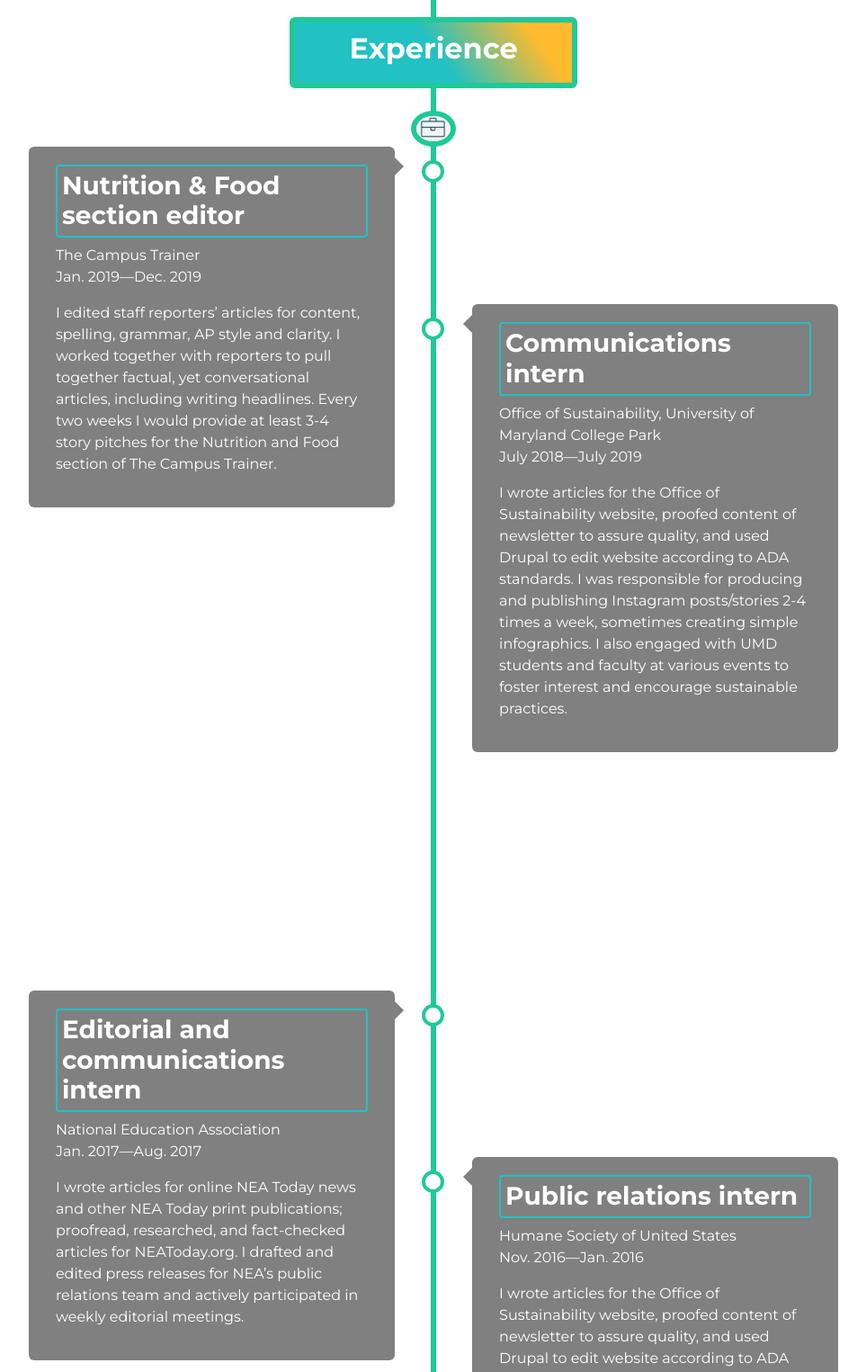
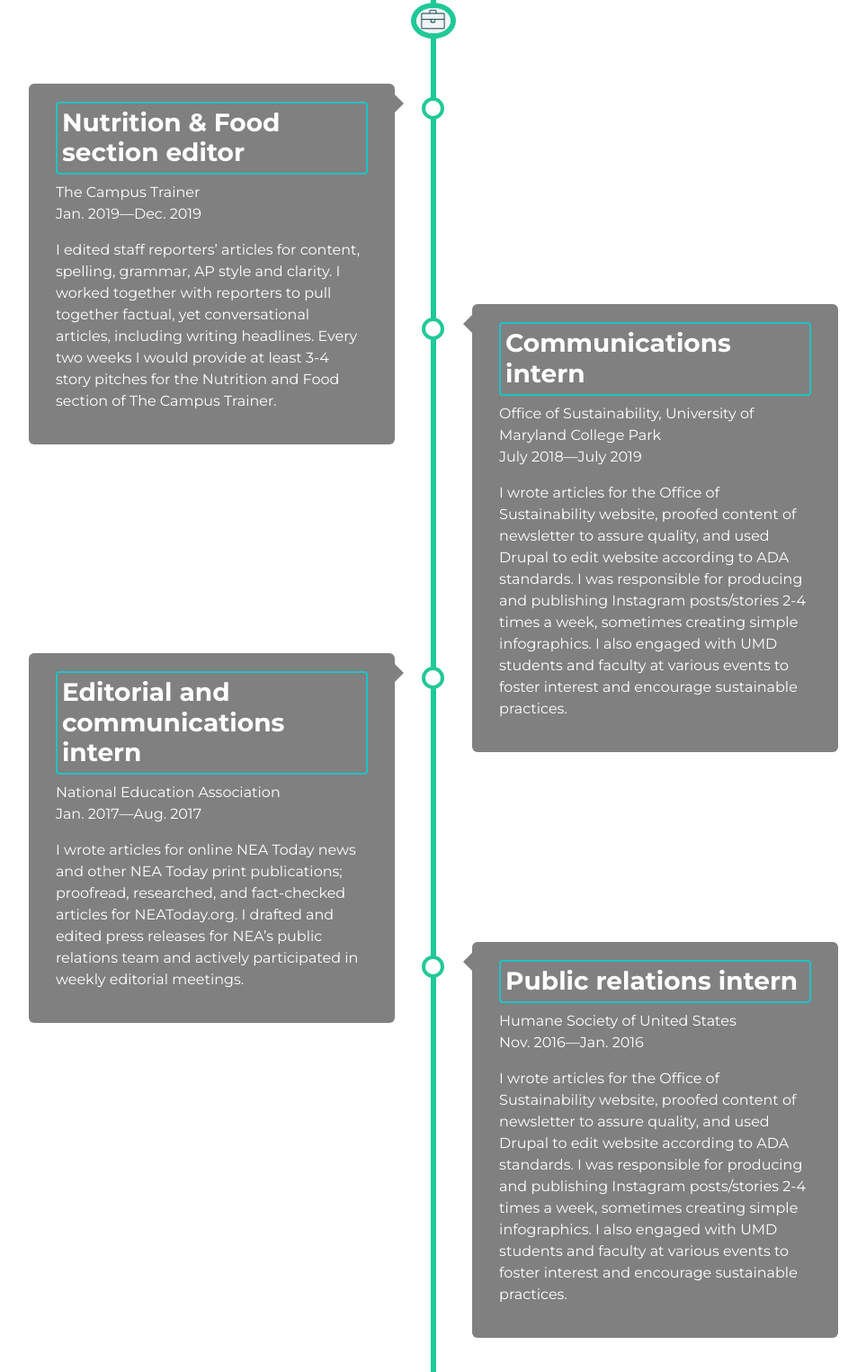
Before and after one commit to nschorchit/Nicolle-Schorchit-JOUR352, a plain HTML site: page resume/final-resume-index.html in a window 1280 px wide. Shown: the part 966-2491 px from the top of the page at 90% size, without its empty margins (158-1121 px from the left). Drawn offline with nearby package versions, Linux system fonts and the light colour scheme.

Commit message:
updated final-resume-index.html

```diff
--- a/resume/final-resume-index.html
+++ b/resume/final-resume-index.html
@@ -105,15 +105,15 @@
       </div>
     </div>
 
-    <div class="sectionheader">
+    <div class="sectionheader two">
       <h2><a id="experience">Experience</a></h2>
     </div>
 
 <!--imgs html-->
-  <img src="experience.png" alt="degree icon" class="icons">
+  <img src="experience.png" alt="degree icon" class="icons experiences">
 <!--imgs html-->
 
-      <div class="container left">
+      <div class="container left-two">
         <div class="content">
           <h3 style="border-color: #22c1c3;">Nutrition & Food section editor</h3>
             <ul class="list-unstyled">
@@ -134,7 +134,7 @@
         </div>
       </div>
 
-      <div class="container left">
+      <div class="container left-three">
         <div class="content">
           <h3 style="border-color: #22c1c3;">Editorial and communications intern</h3>
             <ul class="list-unstyled">
@@ -144,7 +144,7 @@
           <p>I wrote articles for online NEA Today news and other NEA Today print publications; proofread, researched, and fact-checked articles for NEAToday.org. I drafted and edited press releases for NEA’s public relations team and actively participated in weekly editorial meetings.</p>
         </div>
       </div>
-      <div class="container far right">
+      <div class="container right" style="top: -450px">
         <div class="content">
           <h3 style="border-color: #22c1c3;">Public relations intern</h3>
           <ul class="list-unstyled">
@@ -155,12 +155,12 @@
         </div>
       </div>
 
-    <div class="sectionheader" style=" top: -100px;">
+    <div class="sectionheader" style=" top: -375px;">
       <h2><a id="skills">Skills</a></h2>
     </div>
 
 <!--imgs html-->
-    <img src="skills.png" alt="degree icon" class="icons">
+    <img src="skills.png" alt="degree icon" class="icons skills">
 <!--imgs html-->
 
     <div class="container left">
--- a/resume/final-style-resume.css
+++ b/resume/final-style-resume.css
@@ -90,10 +90,18 @@ h3 {
   border: 6px solid #20c997;
   left: 425px;
   top: 45px;
-  z-index: 2;
-
+  z-index: 2
 
 }
+
+.experiences {
+  top: -75px;
+}
+
+.skills {
+  top: -350px;
+}
+
 /* Place the sectionheader container centered */
 .sectionheader {
   padding: 10px 40px;
@@ -110,11 +118,27 @@ h3 {
   position: relative;
   z-index: 2;
 }
+
+.two {
+  top: -100px;
+}
 /* Place the container to the left */
 .left {
   left: -27.4%;
   top: 35px;
 }
+
+/*Place the left container up */
+.left-two {
+  left: -27.4%;
+  top: -35px;
+}
+
+.left-three {
+  left: -27.4%;
+  top: -340px;
+}
+
 
 /* Place the container to the right */
 .right {
@@ -125,6 +149,34 @@ h3 {
 
 /* Add arrows to the left container (pointing right) */
 .left::before {
+  content: " ";
+  height: 0;
+  position: absolute;
+  top: 22px;
+  width: 0;
+  z-index: 1;
+  right: 30px;
+  border: medium solid grey;
+  border-width: 10px 0 10px 10px;
+  border-color: transparent transparent transparent grey;
+}
+
+/* Add arrows to the left container (pointing right) */
+.left-two::before {
+  content: " ";
+  height: 0;
+  position: absolute;
+  top: 22px;
+  width: 0;
+  z-index: 1;
+  right: 30px;
+  border: medium solid grey;
+  border-width: 10px 0 10px 10px;
+  border-color: transparent transparent transparent grey;
+}
+
+/* Add arrows to the left container (pointing right) */
+.left-three::before {
   content: " ";
   height: 0;
   position: absolute;
@@ -150,6 +202,7 @@ h3 {
   border-width: 10px 10px 10px 0;
   border-color: transparent grey transparent transparent;
 }
+
 
 .right::after {
   left: -16px;
```
